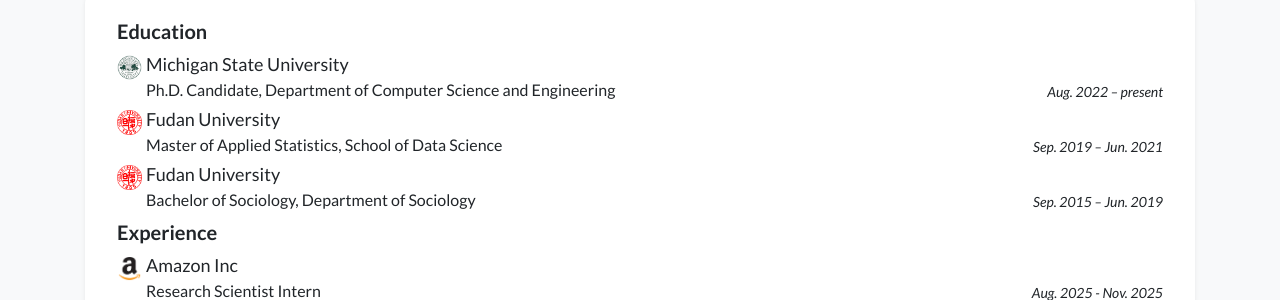
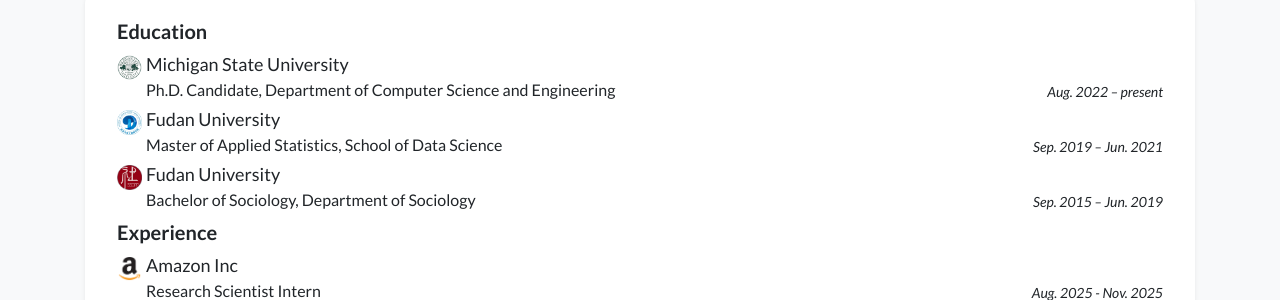
Before and after one commit to KorbinY/korbiny.github.io, a Jekyll site: the page built from index.html, in a window 1280 px wide. Shown: the part 580-880 px from the top of the page. Built offline with Jekyll 4.4.1, drawn with Linux system fonts in a browser that asks for light colours; nearby versions of some CDN libraries; a style sheet for code colours, icons or effects is not loaded.

Commit message:
Update Logo

```diff
--- a/_data/profile.yml
+++ b/_data/profile.yml
@@ -48,15 +48,15 @@ education:
   date: Aug. 2022 – present
 
 - name: Fudan University
-  logo: /assets/images/badges/fudan-logo-png-transparent.png
+  logo: /assets/images/badges/sds-fudan-logo.png
   logo_size: 25px
-  position: Master of Applied Statistics, School of Data Science <br/>
+  position: Master of Applied Statistics, School of Data Science
   date: Sep. 2019 – Jun. 2021
 
 - name: Fudan University
-  logo: /assets/images/badges/fudan-logo-png-transparent.png
+  logo: /assets/images/badges/ssdpp-fudan-logo.png
   logo_size: 25px
-  position: Bachelor of Sociology, Department of Sociology <br/>
+  position: Bachelor of Sociology, Department of Sociology
   date: Sep. 2015 – Jun. 2019
 
 
```
Also changed, not shown: assets/images/badges/sds-fudan-logo.png (added), assets/images/badges/ssdpp-fudan-logo.png (added).
